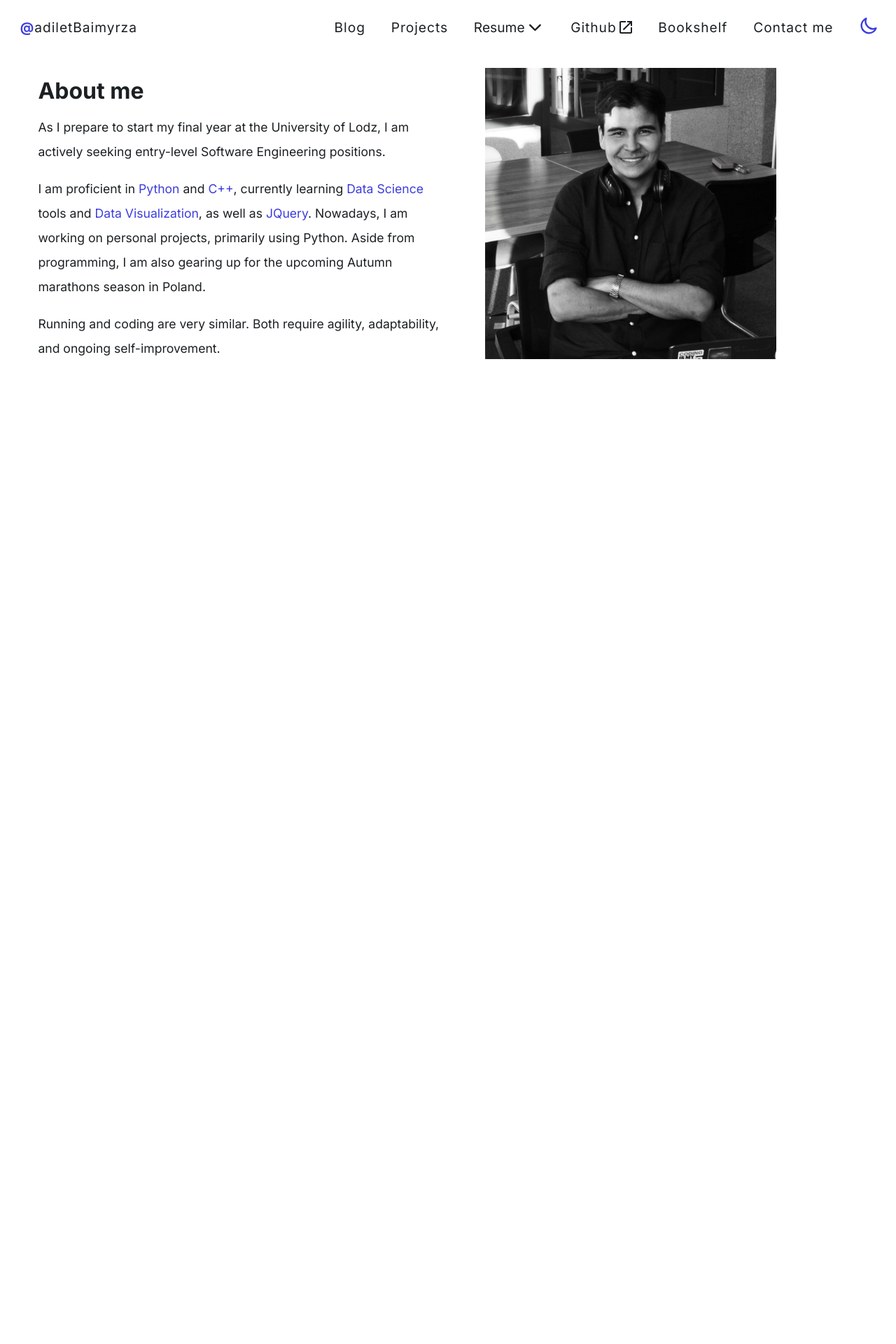
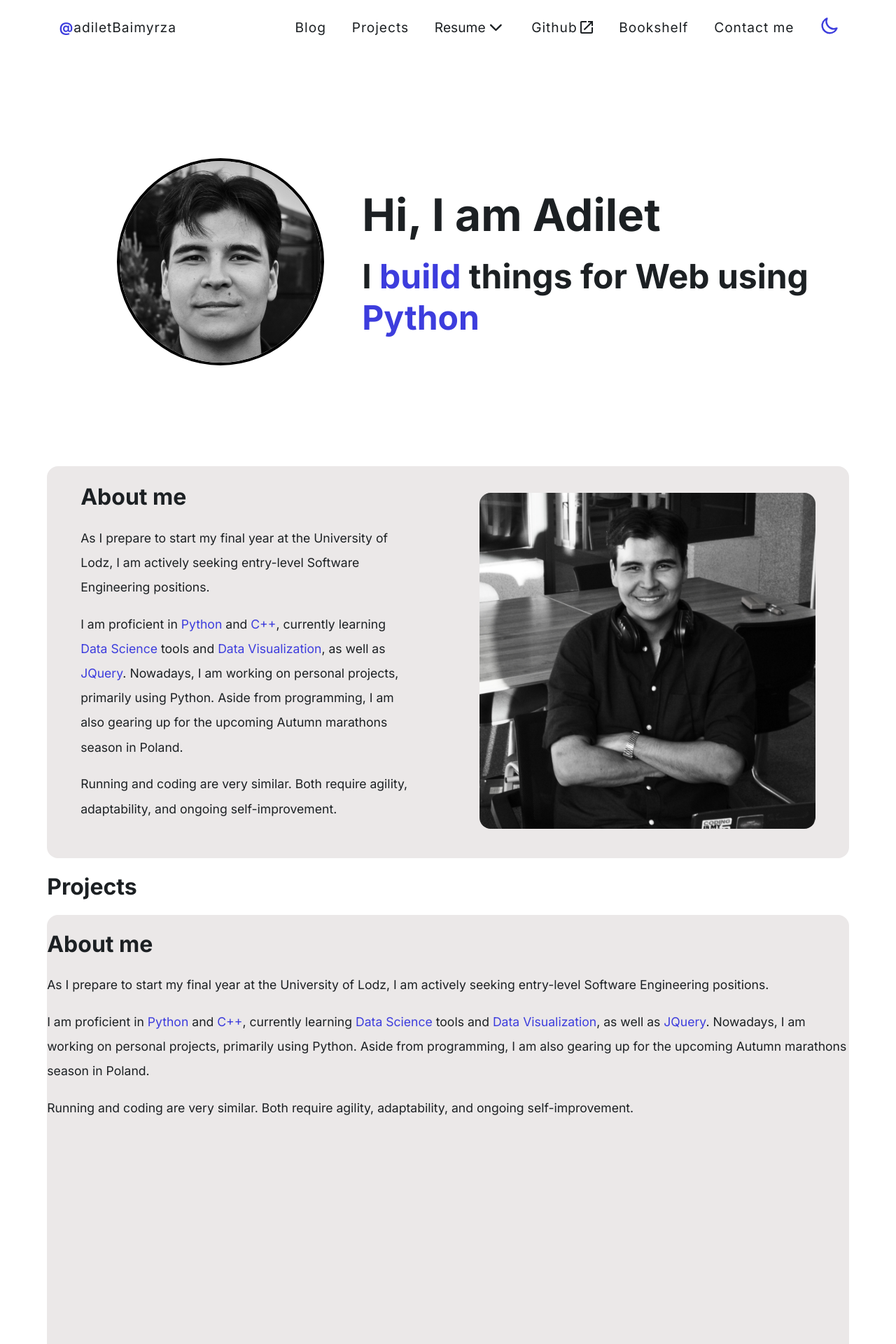
Before and after one commit to adiletbaimyrza/Portfolio, a Flask app: page /about in a window 1280 px wide. Shown: the top 1920 px of the page at 70% size. Before the commit the page ends 513 px from the top, so only its background shows below. Run offline with Flask 3, Linux system fonts and the light colour scheme; some libraries are stand-ins or nearby versions.

Commit message:
hello and about made

```diff
--- a/portfolio/static/css/about.css
+++ b/portfolio/static/css/about.css
@@ -1,23 +1,17 @@
 .about {
     display: flex;
+    align-items: center;
     height: 35rem;
-    margin: 0 1.25rem 1.25rem 1.25rem;
-    padding: 1.25rem;
+    background: var(--background-on-hover);
+    border-radius: 1rem;
 }
 
-.main-about {
-    line-height: 150%;
-    }
-
-
 .about-text-container {
-    flex-basis: 50%;
+    padding: 0 5rem 2rem 3rem;
 }
 
 .about-photo-container {
-    flex-basis: 50%;
-    display: flex;
-    justify-content: center;
+    padding: 2rem 3rem 2rem 1rem;
 }
 
 .about-paragraph {
@@ -25,14 +19,10 @@
     font-size: 1.1rem;
 }
 
-.about-photo {
+.about-photo-interior {
     height: 30rem;
     width: 30rem;
-}
-
-.about-photo-interior {
-    height: 100%;
-    width: 100%;
+    border-radius: 1rem;
 }
 
 @media screen and (max-width: 594px) {
@@ -42,7 +32,13 @@
     }
 }
 
-.about-photo-interior {
-    width: 26rem;
-    height: 26rem;
+.project {
+    display: grid;
+    grid-template-rows: repeat(2, 1fr);
+    grid-template-columns: repeat(2, 1fr);
+    grid-gap: 10px;
 }
+
+.project-desc {
+    grid-column: span 2;
+}
--- a/portfolio/static/css/base.css
+++ b/portfolio/static/css/base.css
@@ -3,6 +3,7 @@
     flex-direction: row;
     justify-content: space-between;
     font-size: 1.2rem;
+    margin-bottom: 2rem;
 }
 
 .nav-item {
--- a/portfolio/static/css/main.css
+++ b/portfolio/static/css/main.css
@@ -34,6 +34,7 @@ html {
 
 body {
     height: 100%;
+    margin: 0.5rem 4rem;
 }
 
 .u-accent {
--- a/portfolio/static/css/projects.css
+++ b/portfolio/static/css/projects.css
@@ -1,136 +1,6 @@
-.projects {
-    display: grid;
-    grid-template-columns: 1fr;
-    grid-column-gap: 1.25rem;
+.project {
+    height: 50rem;
+    border-radius: 1rem;
+    background-color: var(--background-on-hover);
+    margin-bottom: 3rem;
 }
-
-.project-card-container {
-    display: flex;
-    justify-content: center;
-    width: 100%;
-    height: 100%;
-}
-
-.project-card {
-    padding: 0.75rem 0;
-    display: flex;
-    justify-content: space-evenly;
-    height: 31.25rem;
-    width: 80em;
-}
-
-.project-card-meta {
-    padding: 0 1.25rem;
-    flex-basis: 50%;
-    display: flex;
-    flex-direction: column;
-}
-
-.project-card_photo {
-    width: 30rem;
-    height: 30rem;
-    margin-bottom: 1rem;
-    transition: transform 0.2s ease-in-out;
-}
-
-.project-card-name {
-    margin: 0;
-    font-size: 2rem;
-    line-height: 2.25rem;
-    color: var(--text-color);
-}
-
-.categories {
-    display: flex;
-    padding: 0;
-    margin: 0 0 0.75rem;
-    color: var(--accent-color-2);
-    list-style: none;
-    line-height: 1.45;
-    text-transform: uppercase;
-    font-size: 1rem;
-    font-weight: 500;
-    letter-spacing: 0.075rem;
-}
-
-.categories-tag:not(:last-of-type)::after {
-    content: "|";
-    margin: 0 0.25rem;
-}
-
-.link-icons {
-    display: flex;
-    justify-content: left;
-}
-
-.link-icon-container {
-    padding: 0.7rem;
-    margin: 0 0.7rem;
-    border-radius: 47%;
-    transition: ease-in-out 0.2s background-color;
-}
-
-.link-icon-container:hover {
-    background-color: var(--background-on-hover);
-}
-
-.link-icon {
-    width: 2.4em;
-    height: 2.4em;
-    color: var(--accent-color);
-    stroke-width: 0.1375rem;
-}
-
-.project-desc {
-    line-height: 2;
-    font-size: 1.4rem;
-    font-weight: 400;
-}
-
-.project-photo-container {
-    margin: 0 1rem;
-    width: 31.25rem;
-    height: 21.875rem;
-}
-
-.project-card-image {
-    height: 100%;
-    width:100%;
-}
-
-.more {
-    text-decoration: none;
-    color: var(--accent-color);
-    cursor: pointer;
-}
-
-@media screen and (max-width: 1112px) {
-    .project-card {
-        flex-direction: column;
-        height: 100%;
-        width: 100%;
-        justify-content: flex-start;
-    }
-
-    .project-card-meta {
-        flex-basis: auto;
-        height: auto;
-        width: auto;
-    }
-
-    .projects {
-        width: 100%;
-        height: 100%;
-    }
-
-    .project-card-photo {
-        width: 100%;
-        height: 100%;
-    }
-
-    .project-photo-container {
-        margin: 0 1rem 12rem 1rem;
-        width: auto;
-        height: auto;
-    }
-}
--- a/portfolio/templates/about.html
+++ b/portfolio/templates/about.html
@@ -3,6 +3,7 @@
 {% block head_content %}
     <link rel="stylesheet" href="{{ url_for('static', filename='css/hello.css') }}">
     <link rel="stylesheet" href="{{ url_for('static', filename='css/about.css') }}">
+    <link rel="stylesheet" href="{{ url_for('static', filename='css/projects.css') }}">
     <script src="{{ url_for('static', filename='js/hello.js')}}" ></script>
     <script src="https://cdnjs.cloudflare.com/ajax/libs/gsap/3.9.1/gsap.min.js"></script>
 
@@ -10,7 +11,16 @@
 
 
 {% block content %}
-<main class="main main-about">
+    <div class="hello">
+        <div class="hello-photo-container">
+            <img class="hello-photo" src="{{ url_for('static', filename='img/hello_photo.png') }}">
+        </div>
+        <div class="name-motto-container">
+            <h1 class="name">Hi, I am Adilet</h1>
+            <p class="motto">I <span class="u-accent" id="changingWord">build</span> things for Web using <span class="u-accent">Python</span></p>
+        </div>
+    </div>
+
     <div class="about">
         <div class="about-text-container">
             <h1 class="about-header">About me</h1>
@@ -35,5 +45,42 @@
             </div>
         </div>
     </div>
-</main>
+
+    <div class="projects">
+        <h1>Projects</h1>
+        <div class="project">
+            <div class="project-desc">
+                <div class="project-desc-text">
+                    <h1 class="about-header">About me</h1>
+                    <p class="about-paragraph">
+                        As I prepare to start my final year at the University of Lodz,
+                        I am actively seeking entry-level Software Engineering positions.
+                    </p>
+                    <p class="about-paragraph">
+                        I am proficient in <span class="u-accent">Python</span>
+                        and <span class="u-accent">C++</span>, currently learning <span class="u-accent">Data Science</span> tools and <span class="u-accent">Data Visualization</span>, as well as <span class="u-accent">JQuery</span>.
+                        Nowadays, I am working on personal projects, primarily using Python.
+                        Aside from programming, I am also gearing up for the upcoming Autumn marathons season in Poland.
+                    </p>
+                    <p class="about-paragraph">
+                        Running and coding are very similar. Both require agility,
+                        adaptability, and ongoing self-improvement.
+                    </p>
+                    <div class="project-links">
+                        <div class="link-icon-container">
+                            <a href="#" target="_blank"></a>
+                        </div>
+                        <div class="link-icon-container">
+                            <a href="#" target="_blank"></a>
+                        </div>
+                    </div>
+                </div>
+                <div class="project-photo-1"></div>
+            </div>
+            <div class="project-photo-2"></div>
+            <div class="project-photo-3"></div>
+        </div>
+        <div class="project"></div>
+        <div class="project"></div>
+    </div>
 {% endblock content %}
```
Also changed, not shown: portfolio/static/css/projectsOLD.css (added, +136 -0 lines).
